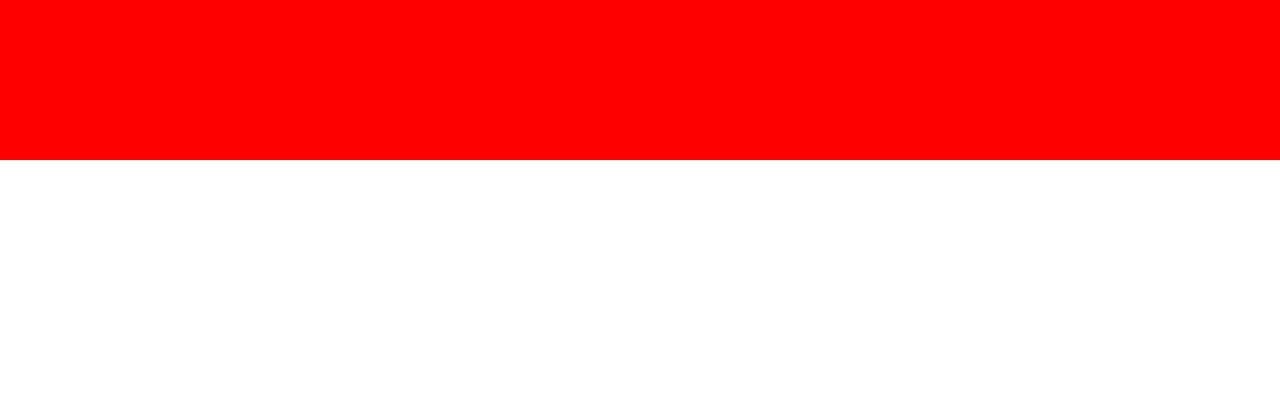
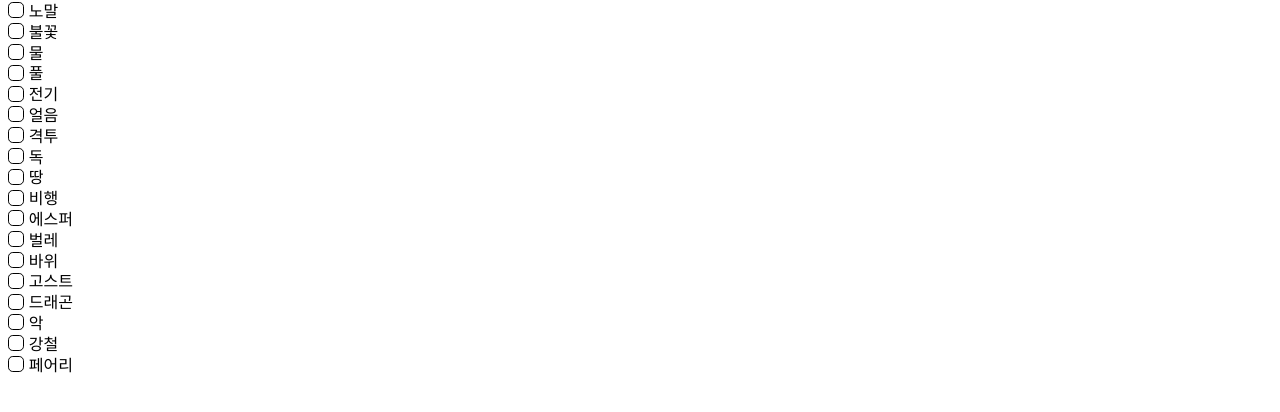
Before and after one commit to jsg3121/pokemon, a React (Create React App) app in the folder client/: page / in a window 1280 px wide. Shown: the top 412 px of the page. Built offline with nearby package versions, Linux system fonts and the light colour scheme.

Commit message:
FEAT(#8) : filter ui 추가 #todo mobx 필요

```diff
--- a/client/src/components/src/common/Checkbox.component.tsx
+++ b/client/src/components/src/common/Checkbox.component.tsx
@@ -6,9 +6,9 @@ import Ball from './Ball.component'
 interface CheckboxComponentProps {
   value: string
   label: string
-  disabled: boolean
-  checked: boolean
-  onChecked: (value: string) => boolean
+  disabled?: boolean
+  checked?: boolean
+  onChecked: (value: string) => void
 }
 
 const Checkbox = styled.div`
@@ -24,12 +24,19 @@ const Checkbox = styled.div`
     position: relative;
     height: 1.3rem;
 
+    .check__icon {
+      width: 1rem;
+      height: 1rem;
+      position: relative;
+
       .ball {
-      width: 1.2em;
-      height: 1.2rem;
+        width: 1em;
+        height: 1rem;
         position: absolute;
-      transform: scale(0);
-      left: 0;
+        transform-origin: top left;
+        transform: scale(0) translate(-50%, -50%);
+        top: 50%;
+        left: 50%;
       }
 
       .checkbox__unchecked {
@@ -38,16 +45,19 @@ const Checkbox = styled.div`
         border-radius: 0.3rem;
         border: 1px solid black;
         position: absolute;
-      left: 0;
+        top: 50%;
+        left: 50%;
         z-index: 10;
-      transform: scale(1);
+        transform: scale(1) translate(-50%, -50%);
+        transform-origin: top left;
         transition: transform 0.3s;
         will-change: transform;
+      }
     }
 
     & > .checkbox__text {
       height: 100%;
-      margin-left: 1.5rem;
+      margin-left: 0.3rem;
       font-size: 1rem;
       line-height: 1.5;
     }
@@ -55,10 +65,10 @@ const Checkbox = styled.div`
 
   input:checked + label {
     .ball {
-      transform: scale(1);
+      transform: scale(1) translate(-50%, -50%);
     }
     .checkbox__unchecked {
-      transform: scale(0);
+      transform: scale(0) translate(-50%, -50%);
     }
   }
 
@@ -84,7 +94,7 @@ const Checkbox = styled.div`
 `
 
 const CheckboxComponent: React.FC<CheckboxComponentProps> = (props) => {
-  const { label, value, checked, disabled, onChecked } = props
+  const { label, value, checked = false, disabled = false, onChecked } = props
 
   const handleCheck = React.useCallback(
     (e: React.ChangeEvent<HTMLInputElement>) => {
@@ -100,12 +110,14 @@ const CheckboxComponent: React.FC<CheckboxComponentProps> = (props) => {
         disabled={disabled}
         id={value}
         value={value}
-        checked={checked}
+        defaultChecked={checked}
         onChange={handleCheck}
       />
       <label htmlFor={value}>
+        <div className="check__icon">
           <i className="checkbox__unchecked" />
           <Ball value={checked} />
+        </div>
         <span className="checkbox__text">{label}</span>
       </label>
     </Checkbox>
--- a/client/src/container/src/Filter.container.tsx
+++ b/client/src/container/src/Filter.container.tsx
@@ -1,14 +1,36 @@
 import React from 'react'
 import styled from 'styled-components'
+import { Checkbox } from '../../components'
+import { FilterProvider } from '../../context'
+import { PokemonTypes } from '../../types'
 
 const Filter = styled.header`
   width: 100%;
   height: 10rem;
-  background-color: red;
 `
 
 const FilterContainer: React.FC = () => {
-  return <Filter></Filter>
+  const handleCheck = React.useCallback((val: string) => {
+    console.log(val)
+  }, [])
+
+  return (
+    <Filter>
+      <FilterProvider>
+        <div className="filter__type">
+          {Object.entries(PokemonTypes).map((key) => {
+            return (
+              <Checkbox
+                label={key[1]}
+                value={key[0].toLowerCase()}
+                onChecked={handleCheck}
+              />
+            )
+          })}
+        </div>
+      </FilterProvider>
+    </Filter>
+  )
 }
 
 export default FilterContainer
--- /dev/null
+++ b/client/src/context/index.ts
@@ -0,0 +1 @@
+export * from './src/Filter.context'
--- /dev/null
+++ b/client/src/context/src/Filter.context.tsx
@@ -0,0 +1,42 @@
+import React from 'react'
+
+interface FilterContextProps {
+  children: React.ReactNode
+}
+
+type ContextType = {
+  type: Array<string>
+  name: string
+  generation: number
+  isMega: boolean
+  isRegion: boolean
+  isEvolution: boolean
+}
+
+export const FilterContext = React.createContext<ContextType>({
+  type: [],
+  name: '',
+  generation: 0,
+  isMega: false,
+  isRegion: false,
+  isEvolution: false,
+})
+
+export const FilterProvider: React.FC<FilterContextProps> = (props) => {
+  const { children } = props
+
+  const initialValue = {
+    type: [],
+    name: '',
+    generation: 0,
+    isMega: false,
+    isRegion: false,
+    isEvolution: false,
+  }
+
+  return (
+    <FilterContext.Provider value={initialValue}>
+      {children}
+    </FilterContext.Provider>
+  )
+}
```
Lines whose indentation alone changed are shown as unchanged.
